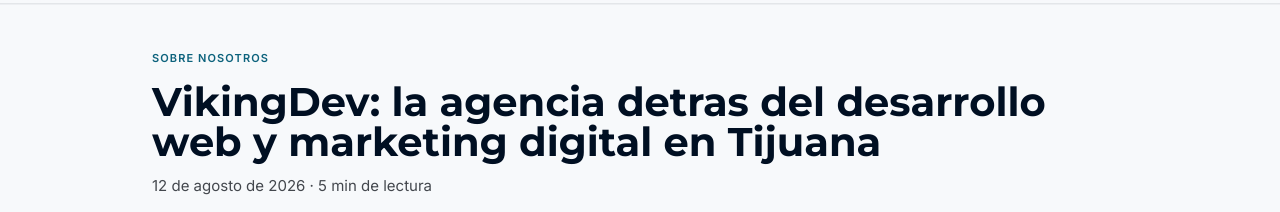
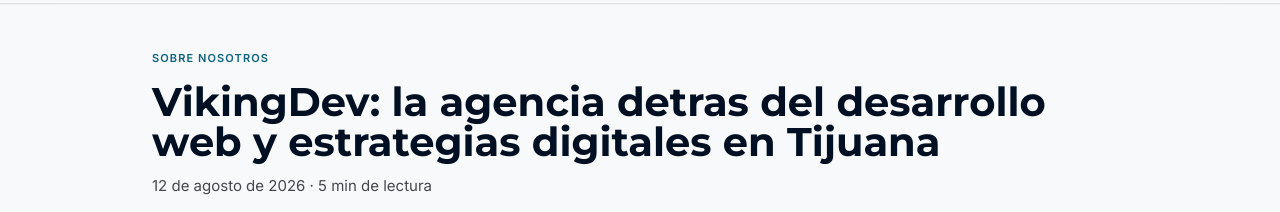
Before and after one commit to AntonioHerrera1994/vikingDevWebAstro, an Astro site: page /blog/vikingdev-agencia-desarrollo-web-tijuana in a window 1280 px wide. Shown: the part 76-288 px from the top of the page. Built offline with nearby package versions, Linux system fonts and the light colour scheme; Astro itself is replaced by a stand-in of ours.

Commit message:
estrategias

```diff
--- a/src/content/blog/vikingdev-agencia-desarrollo-web-tijuana.md
+++ b/src/content/blog/vikingdev-agencia-desarrollo-web-tijuana.md
@@ -1,5 +1,5 @@
 ---
-title: "VikingDev: la agencia detras del desarrollo web y marketing digital en Tijuana"
+title: "VikingDev: la agencia detras del desarrollo web y estrategias digitales en Tijuana"
 excerpt: "Mas de 30 proyectos entregados combinando desarrollo web, automatizacion con CRM y campanas rentables en Google y Meta Ads. Asi trabajamos y asi pensamos cada proyecto."
 category: "Sobre Nosotros"
 date: 2026-08-12
```
Also changed, not shown: 1 other file.
